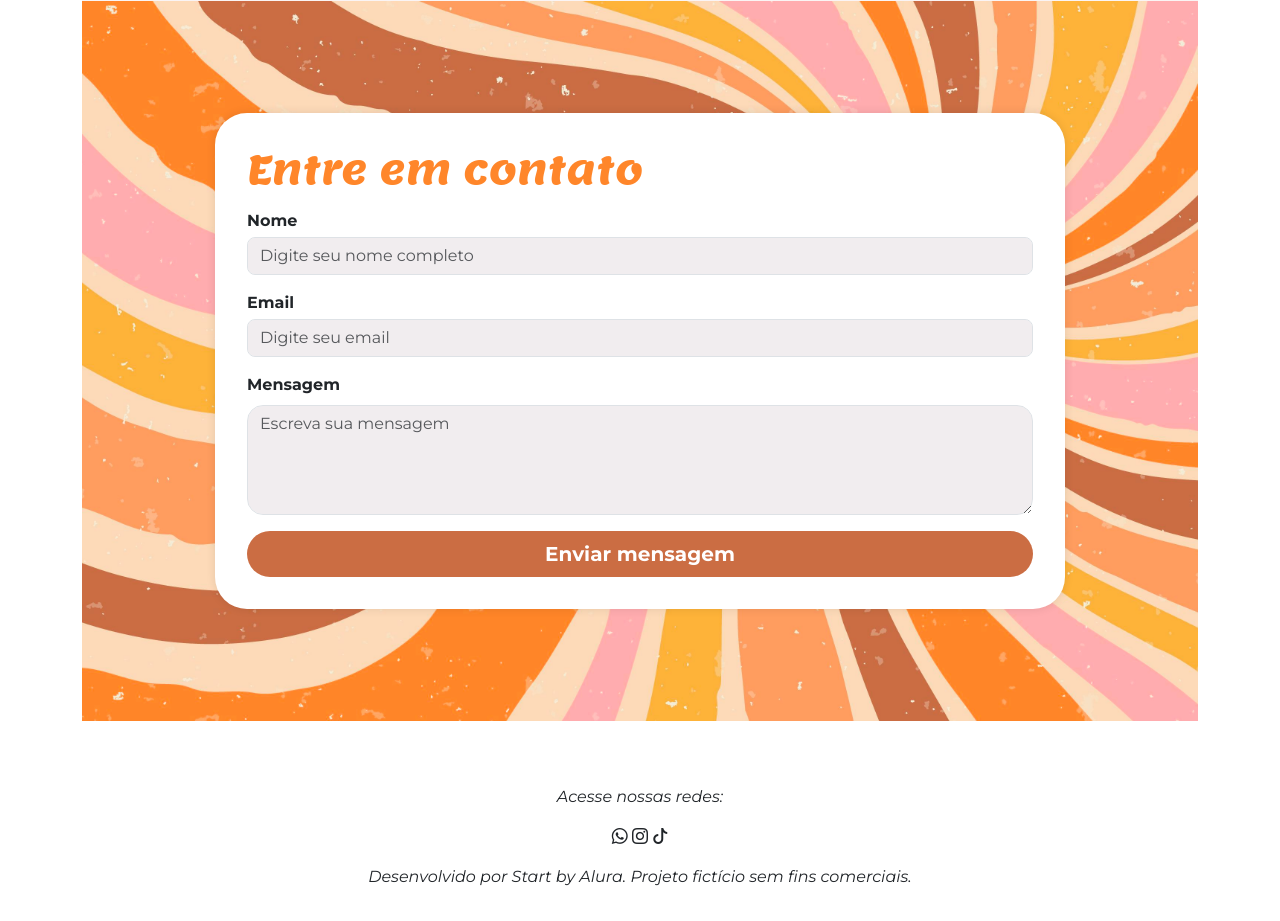
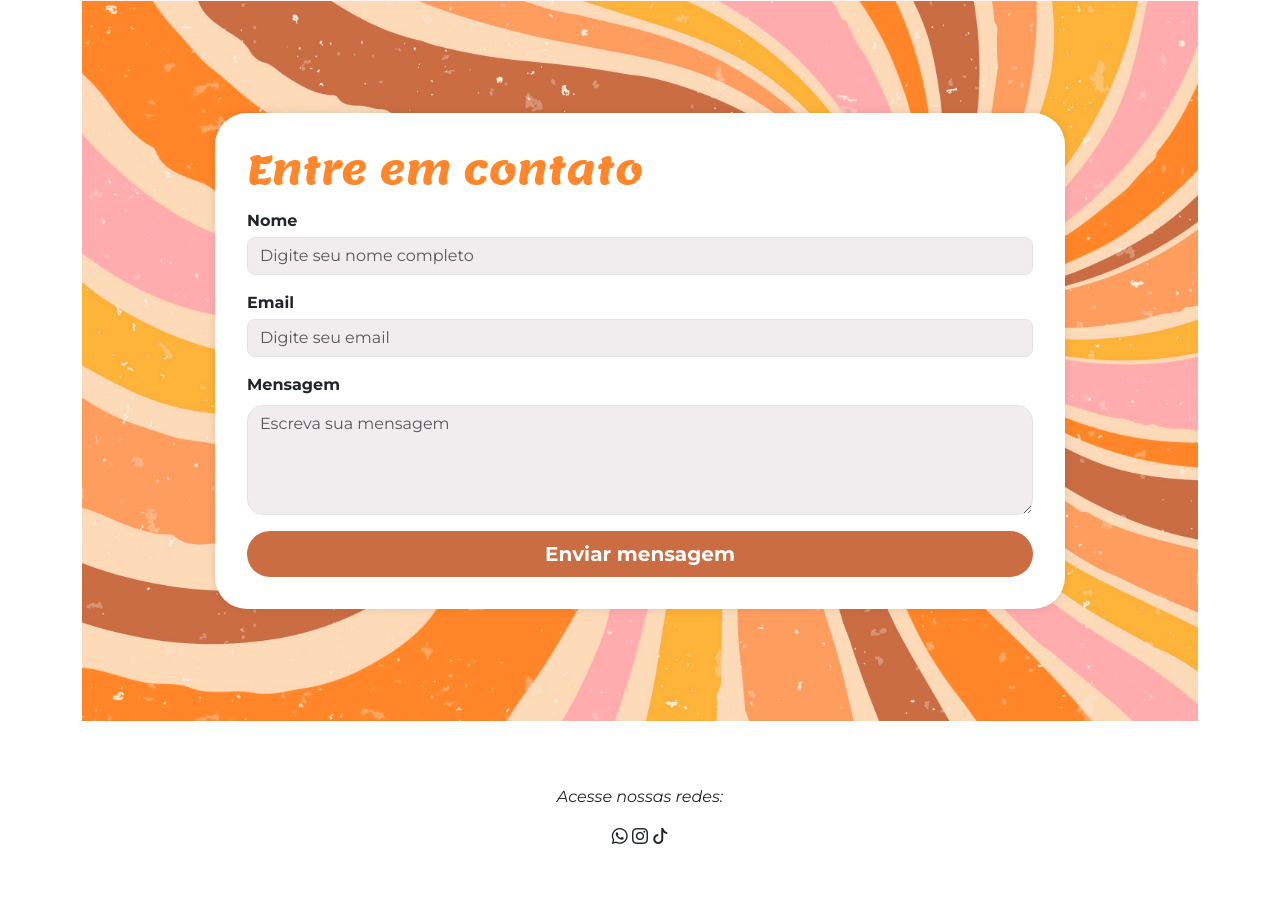
Before and after one commit to feerms/alura-codigos-1-tri, a plain HTML site: page index.html in a window 1280 px wide. Shown: the part 2260-3181 px from the top of the page. After the commit the page ends 3125 px from the top, so only its background shows below. Drawn offline with nearby package versions, Linux system fonts and the light colour scheme.

Commit message:
Update index.html

```diff
--- a/index.html
+++ b/index.html
@@ -127,7 +127,6 @@
         <i class="bi bi-whatsapp"></i>
         <i class="bi bi-instagram"></i>
         <i class="bi bi-tiktok"></i>
-        <p class="mt-3">Desenvolvido por Start by Alura. Projeto fictício sem fins comerciais.</p>
     </footer>
     <script src="https://cdnjs.cloudflare.com/ajax/libs/scrollReveal.js/4.0.9/scrollreveal.js"></script>
     <script src="script.js"></script>
```
